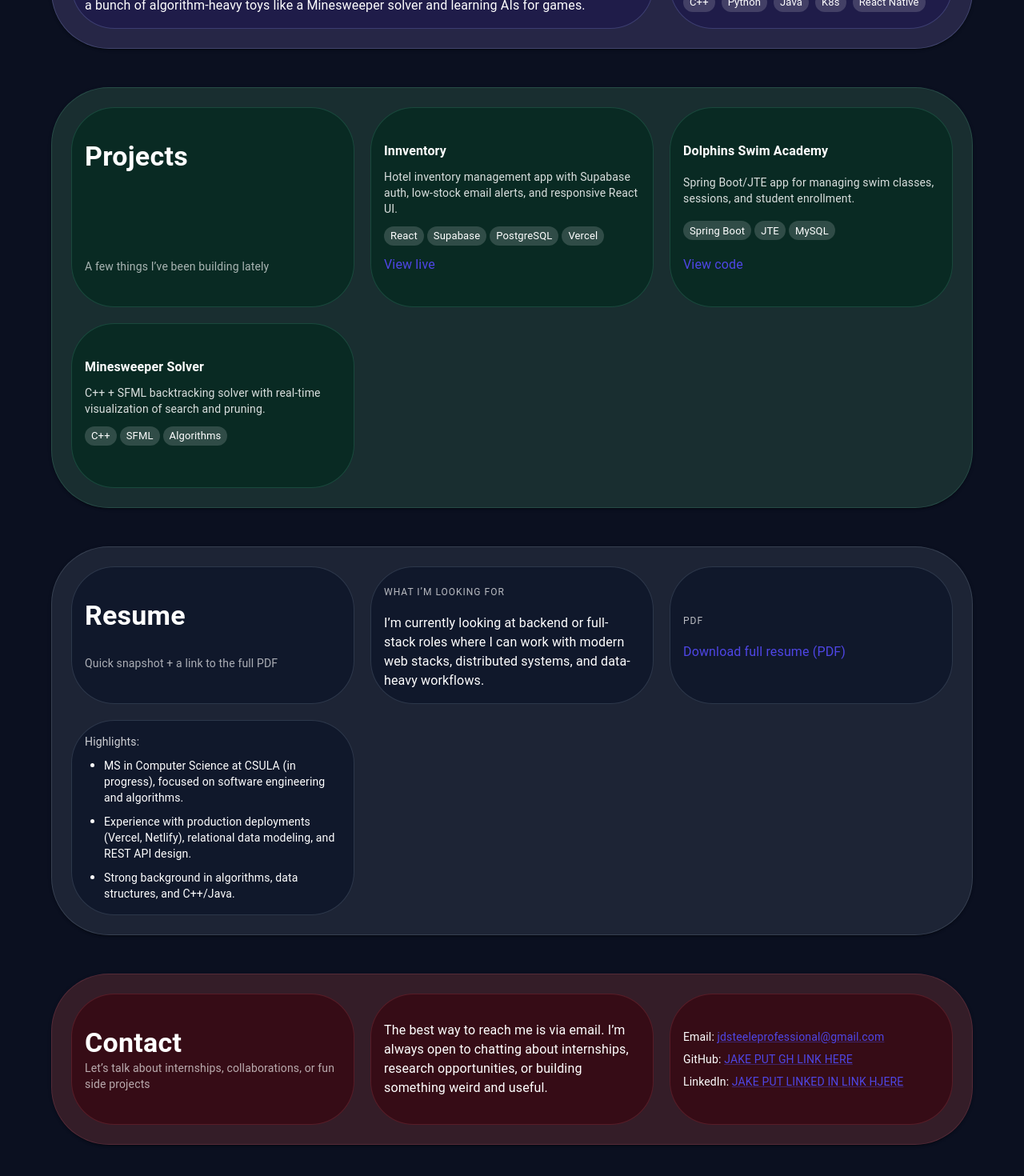
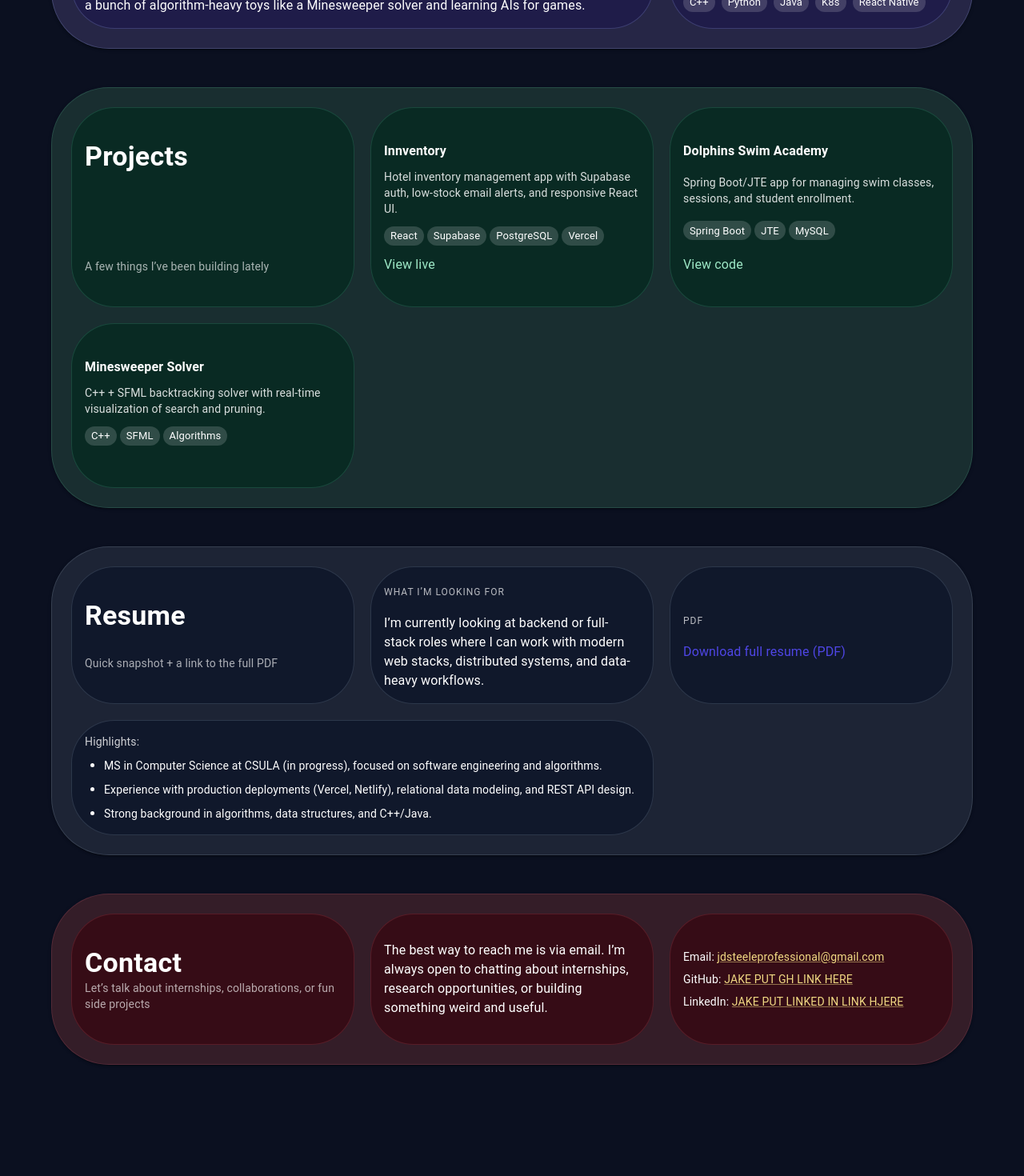
Before and after one commit to 1jdsteele/portfolio3, a React (Vite) app: page / in a window 1280 px wide. Shown: the part 1125-2595 px from the top of the page at 80% size. After the commit the page ends 2536 px from the top, so only its background shows below. Built offline with nearby package versions, Linux system fonts and the light colour scheme.

Commit message:
added custom colors for each tone and implemented them

```diff
--- a/src/components/BentoSection.jsx
+++ b/src/components/BentoSection.jsx
@@ -1,56 +1,64 @@
 import { Box, Paper, Stack, Typography } from "@mui/material";
 
 const SECTION_TONES = {
-  // Neutral base (your “default world”)
   slate: {
     sectionBg: "rgba(15, 23, 42, 0.62)",
     cardBg: "rgba(15, 23, 42, 0.86)",
     cardHoverBg: "rgba(15, 23, 42, 0.93)",
     outline: "rgba(148, 163, 184, 0.22)",
     cardHoverOutline: "rgba(148, 163, 184, 0.36)",
+
+    link: "rgba(226, 232, 240, 0.95)", // near-white, clean
+    linkHover: "rgba(255, 255, 255, 1)",
   },
 
-  // Cool accent
   indigo: {
     sectionBg: "rgba(30, 27, 75, 0.58)",
     cardBg: "rgba(30, 27, 75, 0.84)",
     cardHoverBg: "rgba(30, 27, 75, 0.92)",
     outline: "rgba(165, 180, 252, 0.22)",
     cardHoverOutline: "rgba(165, 180, 252, 0.36)",
+
+    link: "rgba(199, 210, 254, 0.95)", // soft periwinkle
+    linkHover: "rgba(224, 231, 255, 1)",
   },
 
-  // Green accent (kept from feeling too bright)
-  // emerald: {
-  //   sectionBg: "rgba(6, 78, 59, 0.54)",
-  //   cardBg: "rgba(6, 78, 59, 0.82)",
-  //   cardHoverBg: "rgba(6, 78, 59, 0.90)",
-  //   outline: "rgba(110, 231, 183, 0.20)",
-  //   cardHoverOutline: "rgba(110, 231, 183, 0.34)",
-  // },
   emerald: {
-    // chaparral-ish, darker + calmer
     sectionBg: "rgba(6, 42, 34, 0.58)",
     cardBg: "rgba(6, 42, 34, 0.84)",
     cardHoverBg: "rgba(6, 42, 34, 0.92)",
     outline: "rgba(110, 231, 183, 0.16)",
     cardHoverOutline: "rgba(110, 231, 183, 0.28)",
+
+    link: "rgba(167, 243, 208, 0.95)", // mint, readable (chaparral vibe)
+    linkHover: "rgba(209, 250, 229, 1)",
   },
 
-  // Warm accent (kept subtle so it still feels “night mode”)
-  // rose: {
-  //   sectionBg: "rgba(76, 5, 25, 0.54)",
-  //   cardBg: "rgba(76, 5, 25, 0.82)",
-  //   cardHoverBg: "rgba(76, 5, 25, 0.90)",
-  //   outline: "rgba(251, 113, 133, 0.20)",
-  //   cardHoverOutline: "rgba(251, 113, 133, 0.34)",
-  // },
   rose: {
-    // poppy-ish, but “night mode” muted
     sectionBg: "rgba(55, 10, 20, 0.58)",
     cardBg: "rgba(55, 10, 20, 0.84)",
     cardHoverBg: "rgba(55, 10, 20, 0.92)",
     outline: "rgba(251, 113, 133, 0.16)",
     cardHoverOutline: "rgba(251, 113, 133, 0.28)",
+
+    link: "rgba(253, 230, 138, 0.95)", // mustard-y (ties to hero), fixes harsh blue
+    linkHover: "rgba(254, 243, 199, 1)",
+  },
+
+  poppy: {
+    sectionBg: "rgba(88, 28, 7, 0.56)",
+    cardBg: "rgba(88, 28, 7, 0.84)",
+    cardHoverBg: "rgba(88, 28, 7, 0.92)",
+    outline: "rgba(253, 186, 116, 0.16)", // warm orange outline
+    cardHoverOutline: "rgba(253, 186, 116, 0.28)",
+  },
+
+  mustard: {
+    sectionBg: "rgba(66, 56, 5, 0.56)",
+    cardBg: "rgba(66, 56, 5, 0.84)",
+    cardHoverBg: "rgba(66, 56, 5, 0.92)",
+    outline: "rgba(253, 230, 138, 0.14)", // warm yellow outline
+    cardHoverOutline: "rgba(253, 230, 138, 0.26)",
   },
 };
 
@@ -99,6 +107,8 @@ export default function BentoSection({ title, subtitle, children, id, tone }) {
           "--bento-outline": t.outline,
           "--bento-card-hover-bg": t.cardHoverBg ?? t.cardBg,
           "--bento-card-hover-outline": t.cardHoverOutline ?? t.outline,
+          "--bento-link": t.link,
+          "--bento-link-hover": t.linkHover,
 
           bgcolor: "var(--bento-section-bg)",
           border: "1px solid var(--bento-outline)",
--- a/src/components/ProjectCard.jsx
+++ b/src/components/ProjectCard.jsx
@@ -37,7 +37,19 @@ export default function ProjectCard({
       </Stack>
 
       {href && (
-        <MuiLink href={href} underline="hover">
+        <MuiLink
+          href={href}
+          underline="hover"
+          sx={{
+            color: "var(--bento-link)",
+            textDecorationColor:
+              "color-mix(in srgb, var(--bento-link) 50%, transparent)",
+            "&:hover": {
+              color: "var(--bento-link-hover)",
+              textDecorationColor: "var(--bento-link-hover)",
+            },
+          }}
+        >
           {linkLabel}
         </MuiLink>
       )}
--- a/src/components/sections/ContactSection.jsx
+++ b/src/components/sections/ContactSection.jsx
@@ -36,7 +36,18 @@ export default function ContactSection() {
         <Stack spacing={1}>
           <Typography variant="body2">
             Email:{" "}
-            <MuiLink href="mailto:jdsteeleprofessional@gmail.com">
+            <MuiLink
+              href="mailto:jdsteeleprofessional@gmail.com"
+              sx={{
+                color: "var(--bento-link)",
+                textDecorationColor:
+                  "color-mix(in srgb, var(--bento-link) 50%, transparent)",
+                "&:hover": {
+                  color: "var(--bento-link-hover)",
+                  textDecorationColor: "var(--bento-link-hover)",
+                },
+              }}
+            >
               jdsteeleprofessional@gmail.com
             </MuiLink>
           </Typography>
@@ -46,6 +57,15 @@ export default function ContactSection() {
               href="https://github.com/YOUR_GITHUB"
               target="_blank"
               rel="noreferrer"
+              sx={{
+                color: "var(--bento-link)",
+                textDecorationColor:
+                  "color-mix(in srgb, var(--bento-link) 50%, transparent)",
+                "&:hover": {
+                  color: "var(--bento-link-hover)",
+                  textDecorationColor: "var(--bento-link-hover)",
+                },
+              }}
             >
               JAKE PUT GH LINK HERE
             </MuiLink>
@@ -56,6 +76,15 @@ export default function ContactSection() {
               href="https://www.linkedin.com/in/YOUR_LINKEDIN/"
               target="_blank"
               rel="noreferrer"
+              sx={{
+                color: "var(--bento-link)",
+                textDecorationColor:
+                  "color-mix(in srgb, var(--bento-link) 50%, transparent)",
+                "&:hover": {
+                  color: "var(--bento-link-hover)",
+                  textDecorationColor: "var(--bento-link-hover)",
+                },
+              }}
             >
               JAKE PUT LINKED IN LINK HJERE
             </MuiLink>
--- a/src/components/sections/ResumeSection.jsx
+++ b/src/components/sections/ResumeSection.jsx
@@ -52,7 +52,7 @@ export default function ResumeSection() {
       {/* Highlights card */}
       <BentoCard
         sx={{
-          gridColumn: { xs: "1 / -1", md: "span 4" },
+          gridColumn: { xs: "1 / -1", sm: "span 6", md: "span 8" },
           justifyContent: "center",
         }}
       >
```
